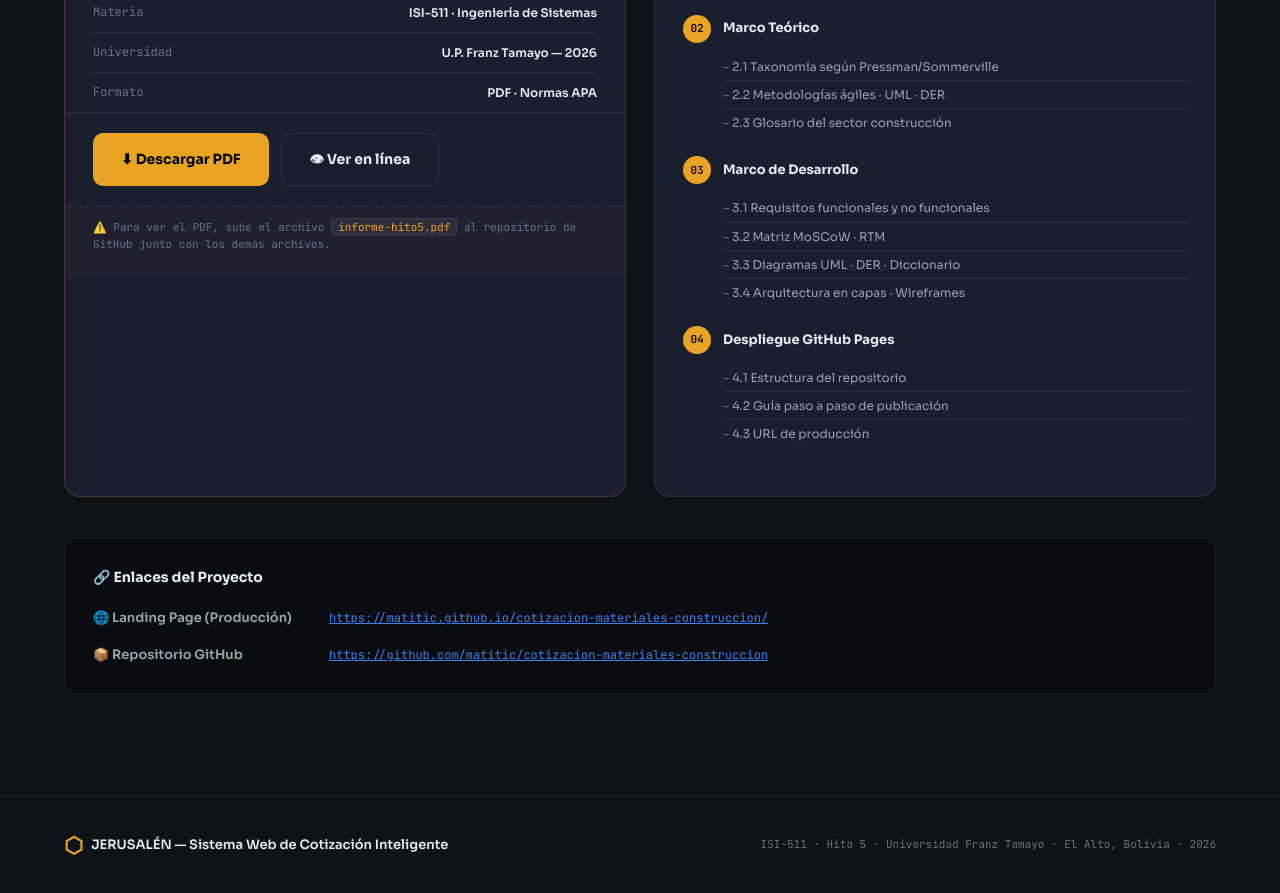
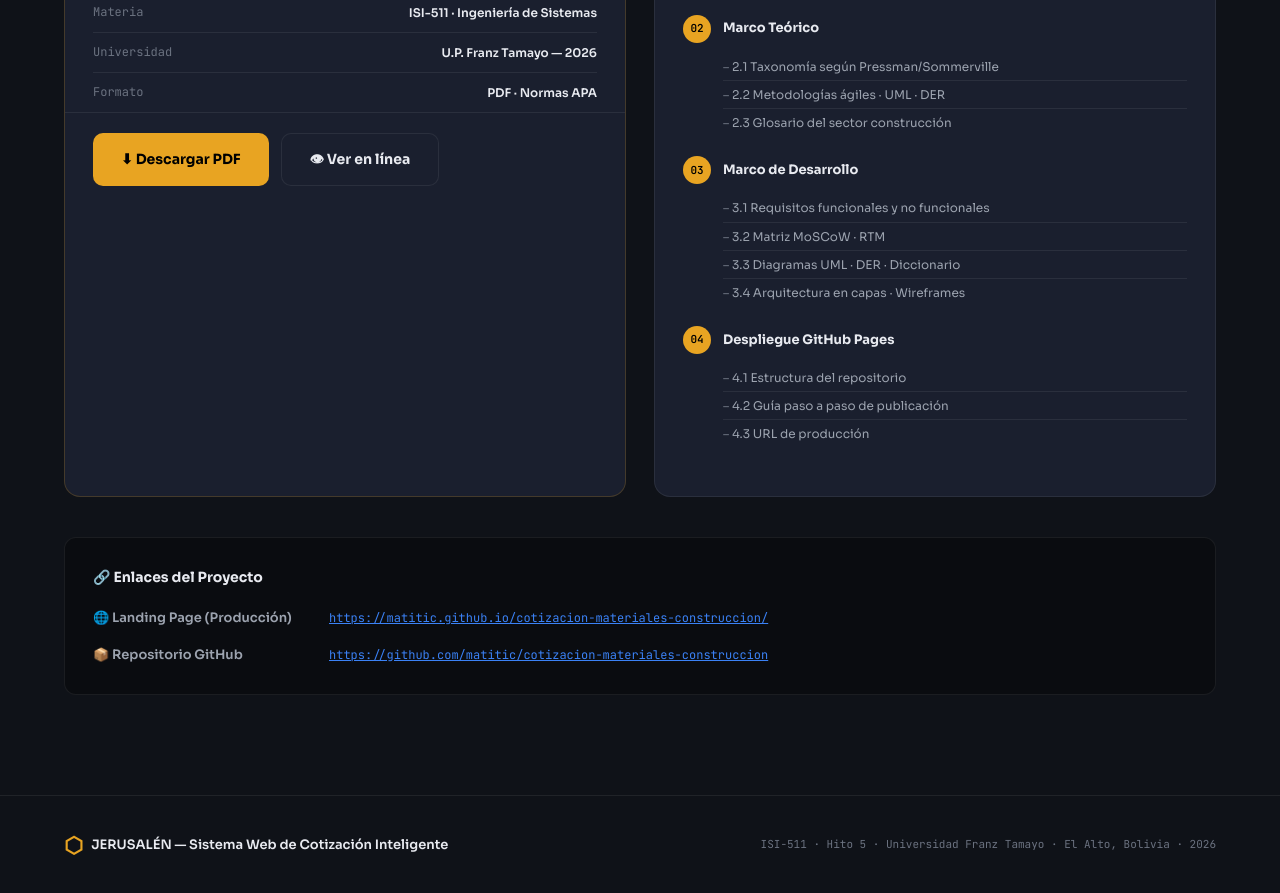
Before and after one commit to matitic/Agencia-Jerusalen-, a plain HTML site: page index.html in a window 1280 px wide. Shown: the part 7771-8664 px from the top of the page. Drawn offline with Linux system fonts and the light colour scheme.

Commit message:
Update index.html

```diff
--- a/index.html
+++ b/index.html
@@ -619,10 +619,6 @@
               👁 Ver en línea
             </a>
           </div>
-          <div class="doc__note">
-            ⚠️ Para ver el PDF, sube el archivo <code>informe-hito5.pdf</code>
-            al repositorio de GitHub junto con los demás archivos.
-          </div>
         </div>
 
         <!-- Índice de contenidos -->
```
